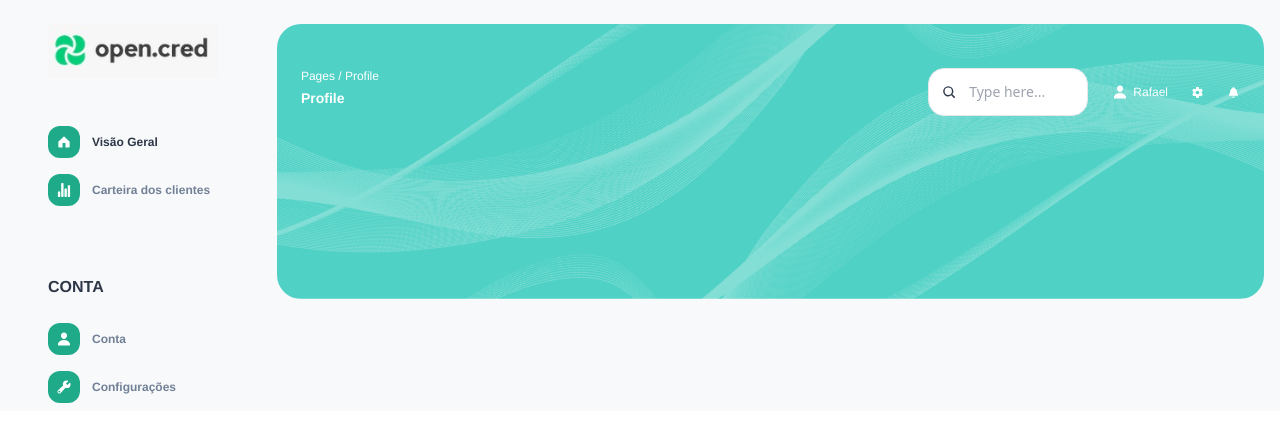
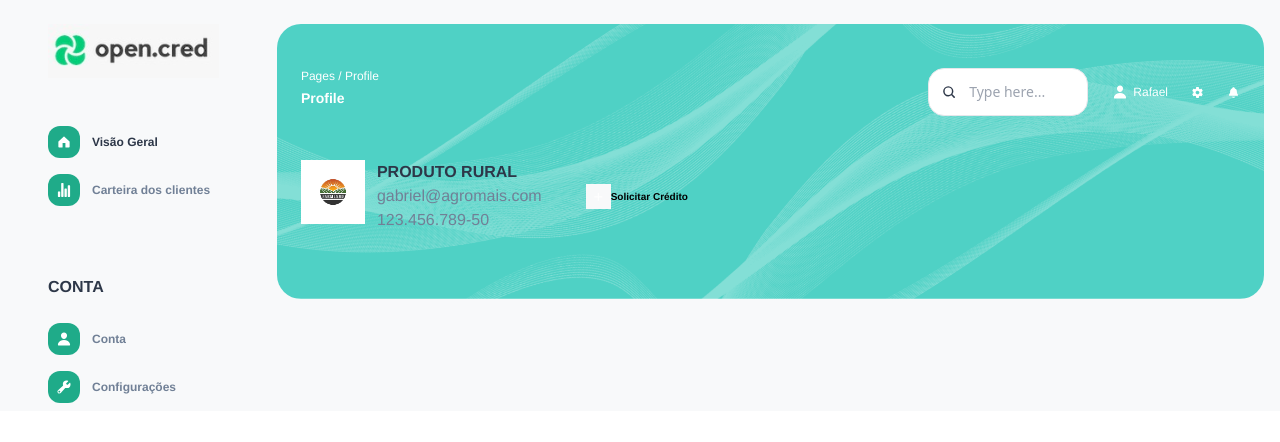
Before and after one commit to doubleyooz/react-chart-dashboard, a React (Create React App) app: page / in a window 1280 px wide. Shown: the top 442 px of the page. Built offline with nearby package versions, Linux system fonts and the light colour scheme.

Commit message:
add: info card

```diff
--- /dev/null
+++ b/src/components/Card.tsx
@@ -0,0 +1,32 @@
+import logo from '../assets/content/logo.jpg';
+import { ReactComponent as Plus } from '../assets/content/plus.svg';
+
+interface Props {
+    data: {
+        email: string;
+        cpf: string;
+        title: string;
+        date: Date;
+    };
+}
+
+const Card: React.FC<Props> = ({ data }) => {
+    return (
+        <div className="px-6 bg-skin-white bg-opacity-75 gap-3">
+            <div className='flex'>
+                <img className="w-16 h-16 mr-3" src={logo} alt="" />
+                <div className='flex flex-col mr-11'>
+                    <span className='text-skin-solid font-bold'>{data.title}</span>
+                    <span className='text-skin-medium'>{data.email}</span>
+                    <span className='text-skin-medium'>{data.cpf}</span>
+                </div>
+                <div className='flex items-center'>
+                    <Plus className="bg-skin-default" />
+                    <span className='text-[10px] font-bold'>Solicitar Crédito</span>
+                </div>
+            </div>
+        </div>
+    );
+};
+
+export default Card;
--- a/src/pages/Dashboard.tsx
+++ b/src/pages/Dashboard.tsx
@@ -1,8 +1,15 @@
 import background from '../assets/content/background.png';
 import SideMenu from '../components/SideMenu';
 import Header from '../components/Header';
+import Card from '../components/Card';
 
 const Dashboard = () => {
+    const data = {
+        email: 'gabriel@agromais.com',
+        cpf: '123.456.789-50',
+        title: 'PRODUTO RURAL',
+        date: new Date()
+    }
     return (
         <div className="flex px-4">
             <SideMenu />
@@ -15,6 +22,7 @@ const Dashboard = () => {
                     />
                 </div>
                 <Header/>
+                <Card data={data} />
                 Content
             </div>
         </div>
```
Also changed, not shown: src/assets/content/logo.jpg (added), src/assets/content/plus.svg (added).
